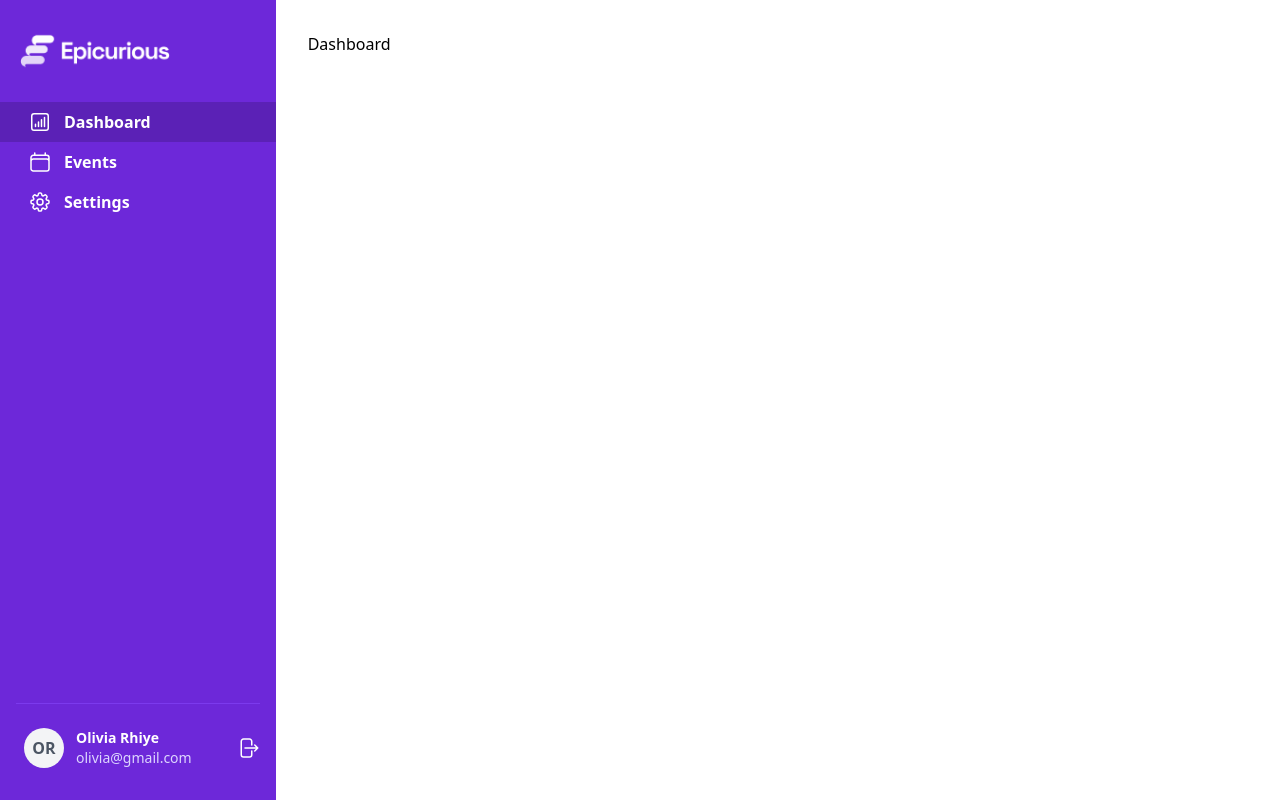
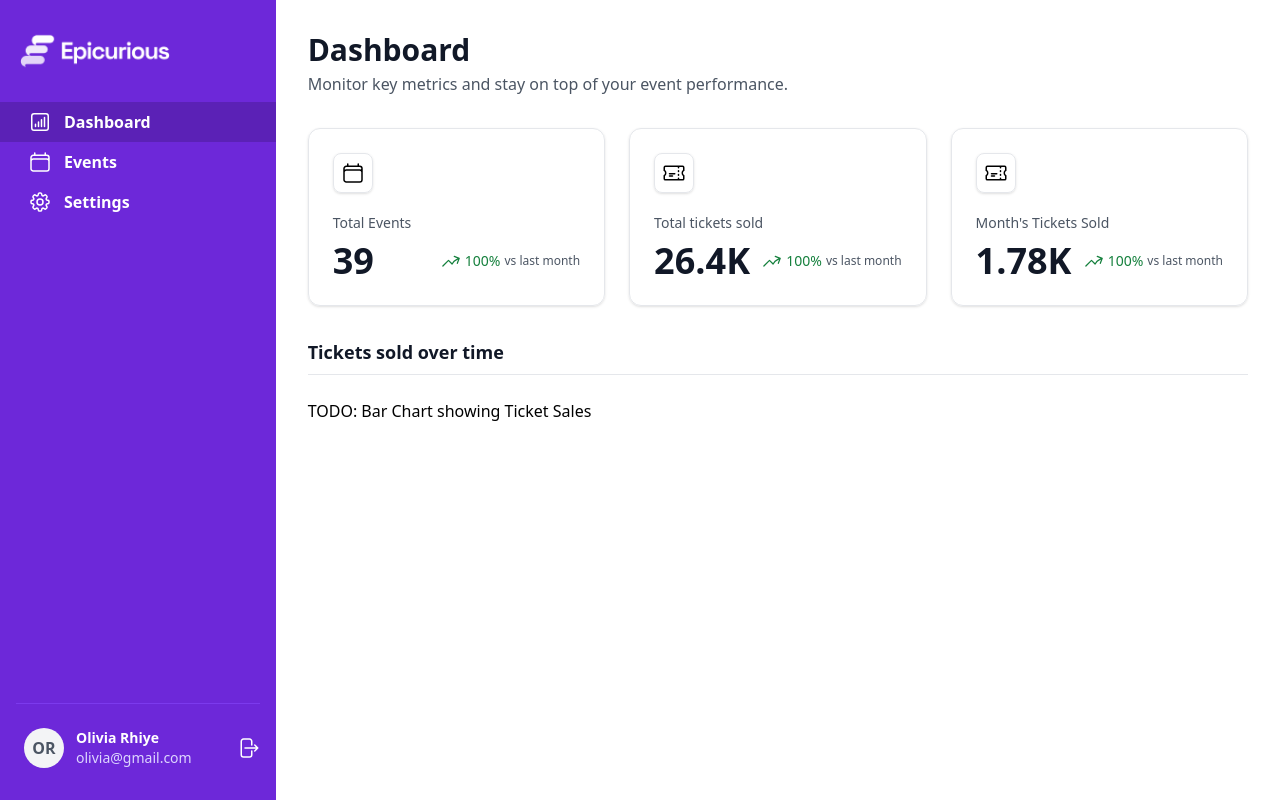
Before and after one commit to Dev-180Memes/event-system, a Next.js app: page /dashboard in a window 1280 px wide. Built offline with nearby package versions, Linux system fonts and the light colour scheme.

Commit message:
feat: Add Card component for displaying metrics on the dashboard

```diff
--- /dev/null
+++ b/components/Card.jsx
@@ -0,0 +1,43 @@
+import React from 'react'
+
+const Card = ({ icon, heading, value, increase }) => {
+  return (
+    <div className='w-1/3 rounded-xl border p-6 gap-5 border-gray-200 shadow flex flex-col'>
+      <div className="w-10 h-10 rounded-lg border border-gray-200 shadow flex items-center justify-center">
+        {icon === 'calendar' ? (
+          <svg xmlns="http://www.w3.org/2000/svg" fill="none" viewBox="0 0 24 24" strokeWidth={1.5} stroke="currentColor" className="size-6">
+            <path strokeLinecap="round" strokeLinejoin="round" d="M6.75 3v2.25M17.25 3v2.25M3 18.75V7.5a2.25 2.25 0 0 1 2.25-2.25h13.5A2.25 2.25 0 0 1 21 7.5v11.25m-18 0A2.25 2.25 0 0 0 5.25 21h13.5A2.25 2.25 0 0 0 21 18.75m-18 0v-7.5A2.25 2.25 0 0 1 5.25 9h13.5A2.25 2.25 0 0 1 21 11.25v7.5" />
+          </svg>
+        ) : (
+          <svg xmlns="http://www.w3.org/2000/svg" fill="none" viewBox="0 0 24 24" strokeWidth={1.5} stroke="currentColor" className="size-6">
+            <path strokeLinecap="round" strokeLinejoin="round" d="M16.5 6v.75m0 3v.75m0 3v.75m0 3V18m-9-5.25h5.25M7.5 15h3M3.375 5.25c-.621 0-1.125.504-1.125 1.125v3.026a2.999 2.999 0 0 1 0 5.198v3.026c0 .621.504 1.125 1.125 1.125h17.25c.621 0 1.125-.504 1.125-1.125v-3.026a2.999 2.999 0 0 1 0-5.198V6.375c0-.621-.504-1.125-1.125-1.125H3.375Z" />
+          </svg>
+        )}
+      </div>
+      <div className="flex flex-col gap-2">
+        <p className="font-medium text-sm text-gray-600">
+          {heading}
+        </p>
+        <div className="flex items-center gap-2 justify-between">
+          <p className="font-semibold text-4xl text-gray-900">
+            {value}
+          </p>
+
+          <div className="flex flex-nowrap items-center gap-1">
+            <div className="flex items-center gap-1">
+              <svg xmlns="http://www.w3.org/2000/svg" fill="none" viewBox="0 0 24 24" strokeWidth={1.5} stroke="currentColor" className="size-5 text-green-700">
+                <path strokeLinecap="round" strokeLinejoin="round" d="M2.25 18 9 11.25l4.306 4.306a11.95 11.95 0 0 1 5.814-5.518l2.74-1.22m0 0-5.94-2.281m5.94 2.28-2.28 5.941" />
+              </svg>
+              <p className="font-medium text-sm text-green-700">
+                {increase}%
+              </p>
+            </div>
+            <p className="font-medium text-xs text-gray-600">vs last month</p>
+          </div>
+        </div>
+      </div>
+    </div>
+  )
+}
+
+export default Card
--- a/pages/dashboard/index.jsx
+++ b/pages/dashboard/index.jsx
@@ -1,10 +1,42 @@
 import React from 'react';
 import Layout from '@/components/Dashboard/Layout';
+import Card from '@/components/Card';
 
 const Dashboard = () => {
   return (
     <Layout>
-      Dashboard
+      <div className="flex flex-col w-full gap-8">
+        <div className="flex flex-col gap-1">
+          <h2 className="font-semibold text-3xl text-gray-900">Dashboard</h2>
+          <p className="font-normal text-base text-gray-600">Monitor key metrics and stay on top of your event performance.</p>
+        </div>
+        <div className="w-full flex flex-row gap-6">
+          <Card
+            icon={'calendar'}
+            heading={'Total Events'}
+            value={'39'}
+            increase={'100'}
+          />
+          <Card
+            heading={'Total tickets sold'}
+            value={'26.4K'}
+            increase={'100'}
+          />
+          <Card
+            heading={"Month's Tickets Sold"}
+            value={'1.78K'}
+            increase={'100'}
+          />
+        </div>
+        <div className="flex flex-col w-full gap-6">
+          <div className="w-full pb-2 border-b border-gray-200">
+            <h3 className="font-semibold text-lg text-gray-900">Tickets sold over time</h3>
+          </div>
+          <div className="w-full">
+            TODO: Bar Chart showing Ticket Sales
+          </div>
+        </div>
+      </div>
     </Layout>
   )
 }
```
